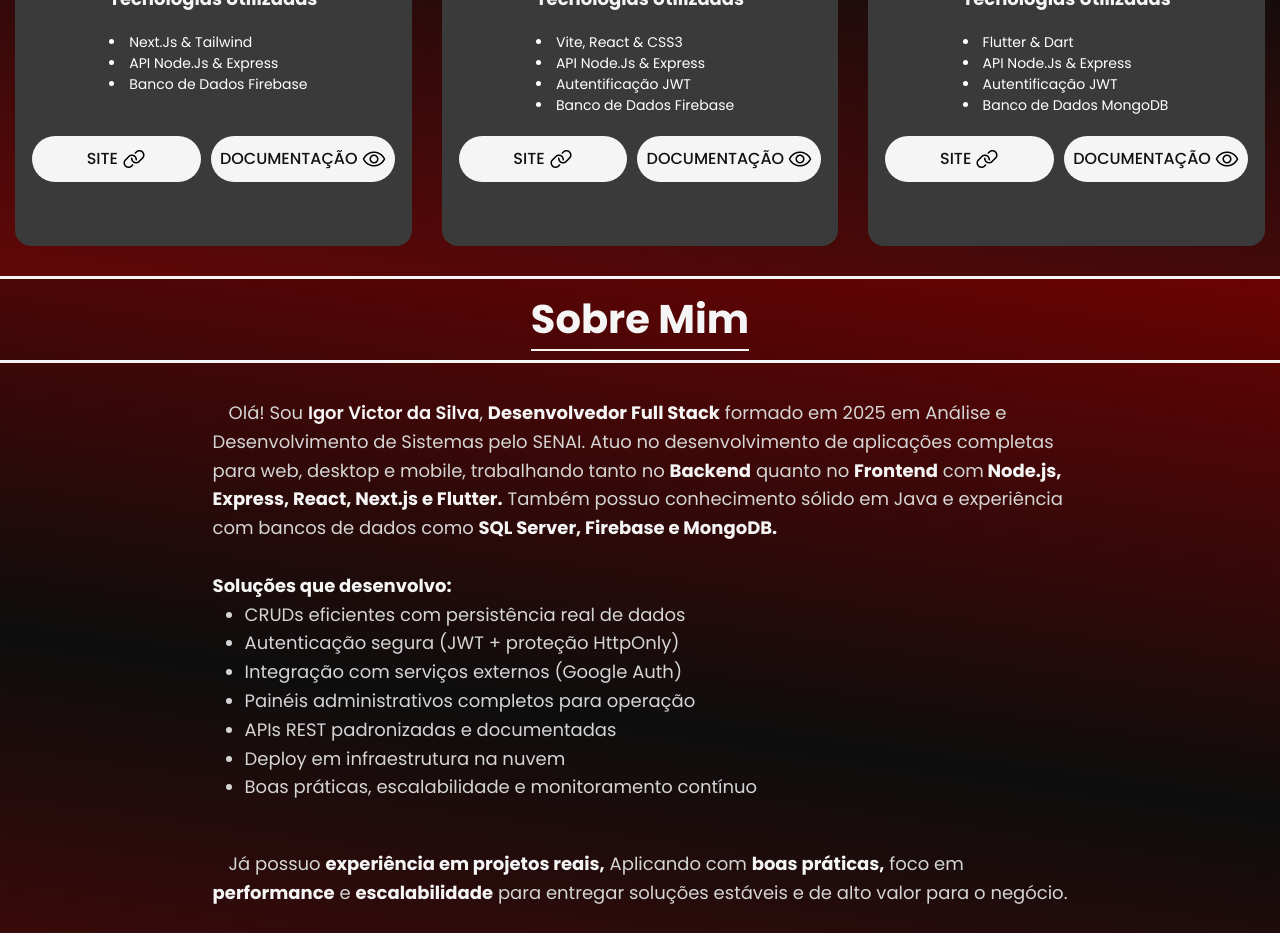
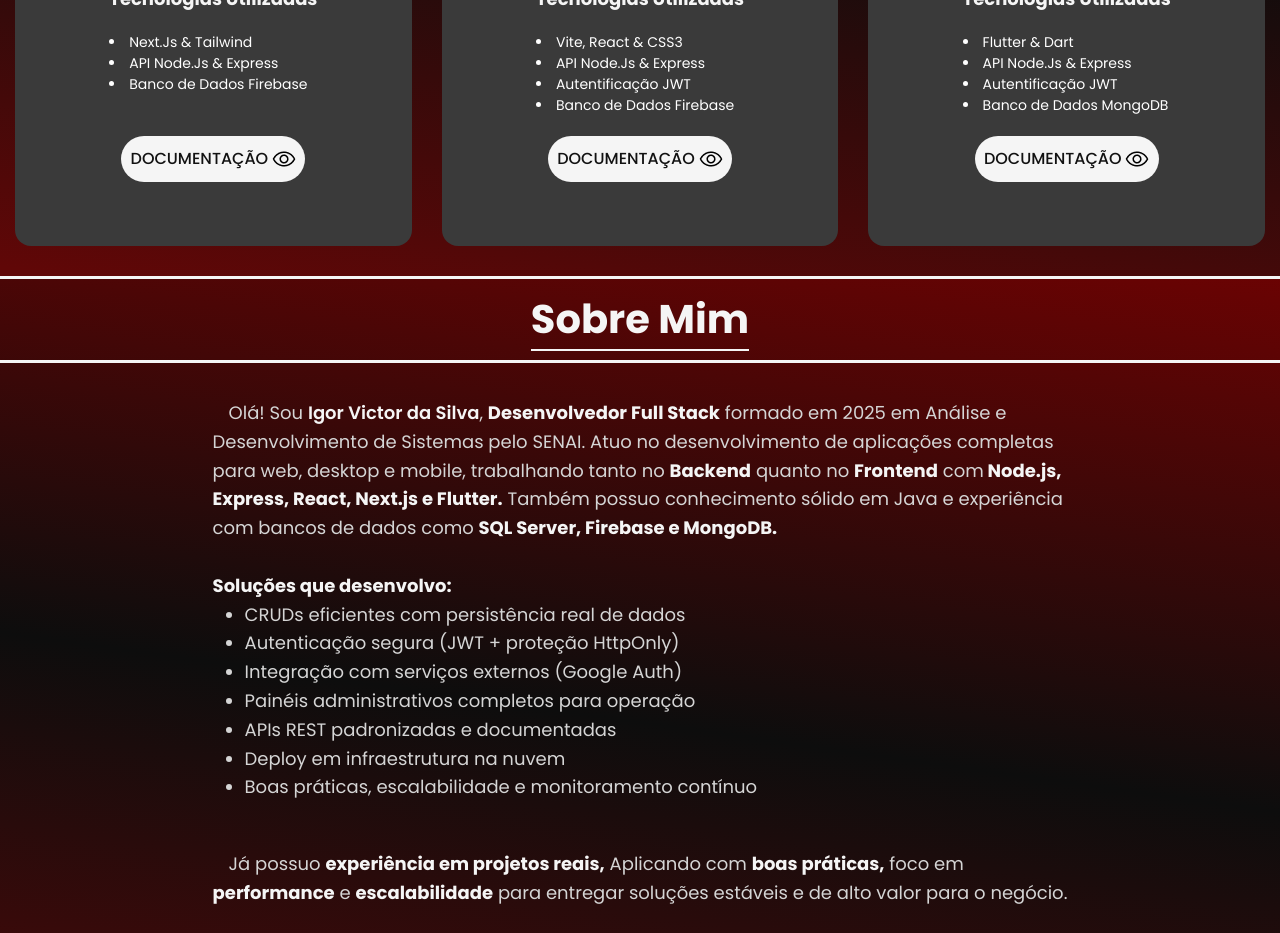
Before and after one commit to Igor-Victor21/Repositorio-NextJs-Igor-Victor, a Next.js app in the folder front-end-repositorio-igor/: page / in a window 1280 px wide. Shown: the part 1420-2353 px from the top of the page. Built offline with nearby package versions, Linux system fonts and the light colour scheme.

Commit message:
Retirando o botão de sites nos projetos

```diff
--- a/front-end-repositorio-igor/app/components/buttonsProject.tsx
+++ b/front-end-repositorio-igor/app/components/buttonsProject.tsx
@@ -22,14 +22,14 @@ export default function ButtonsProject() {
     return (
         <section>
             <div className="flex flex-row gap-[10px] md:mb-[20px]">
-                    <div className="flex p-2 rounded-[50px] bg-[#F5F5F5] w-[128.76px] md:w-[168.76px] h-[46px] items-center justify-center">
+                    {/* <div className="flex p-2 rounded-[50px] bg-[#F5F5F5] w-[128.76px] md:w-[168.76px] h-[46px] items-center justify-center">
                         <button onClick={toastButton} className="flex gap-1 text-[#121212] font-medium cursor-pointer hover:tracking-wide duration-200">SITE <Image src={IconLink} alt="IconWhatsApp" width={24} height={24} /></button>
                         {showToast && (
                             <div className="flex flex-col fixed w-[45vw] md:w-[45vw] xl:w-[15vw] left-1/2 -translate-x-1/2 bottom-6 bg-red-500 p-4 z-50 rounded-lg">
                                 <p className="text-[12px] font-bold text-white">Site indisponível...</p>
                             </div>
                         )}
-                    </div>
+                    </div> */}
                 <div className="flex p-2 rounded-[50px] bg-[#F5F5F5] w-[184.11px] h-[46px] items-center justify-center ">
                     <Link href="https://github.com/Igor-Victor21/Documentacao-VC-Brinquedos-Espumados" target="_blank" rel="noopener noreferrer" className="flex gap-1 text-[#121212] font-medium cursor-pointer hover:tracking-wide duration-200">DOCUMENTAÇÃO
                         <Image src={IconEye} alt="IconWhatsApp" width={24} height={24} />
```
